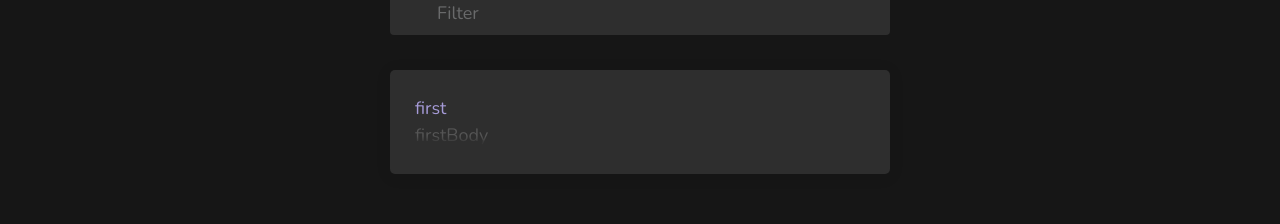
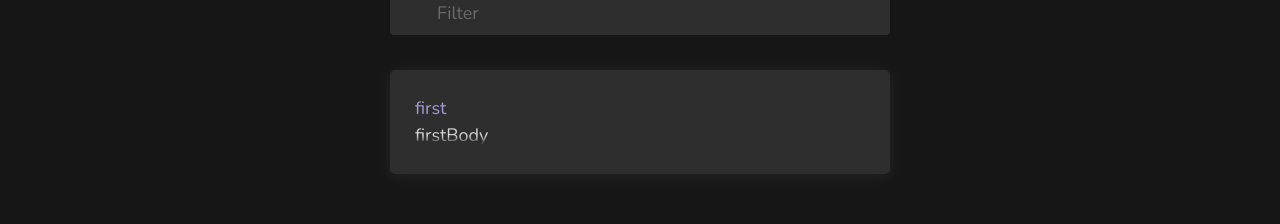
Before and after one commit to MoNouri97/react-notes, a React (Create React App) app: page / in a window 1280 px wide. Shown: the part 128-352 px from the top of the page. Built offline with nearby package versions, Linux system fonts and the light colour scheme.

Commit message:
changed some style

```diff
--- a/src/App.scss
+++ b/src/App.scss
@@ -39,7 +39,7 @@ body {
 	// default font size;
 	font-size: 18px !important;
 	overflow: hidden !important;
-	color: rgb(235, 235, 235) !important;
+	color: rgb(214, 214, 214) !important;
 }
 @import '../node_modules/bulma/bulma.sass';
 
@@ -105,12 +105,12 @@ $bg: $dark-fg;
 	position: relative;
 	background: $bg;
 	border-radius: 5px;
-	box-shadow: 0 2px 15px 2px rgba($color: black, $alpha: 0.06);
+	box-shadow: 0 2px 15px 2px rgba($color: rgb(255, 255, 255), $alpha: 0.06);
 	transition: box-shadow 0.2s ease-out;
 
 	&:hover {
 		cursor: pointer;
-		box-shadow: 0 0 0 4px rgba($color: black, $alpha: 0.06);
+		box-shadow: 0 0 0 4px rgba($color: rgb(255, 255, 255), $alpha: 0.06);
 
 		.x-btn {
 			opacity: 1;
@@ -127,7 +127,6 @@ $bg: $dark-fg;
 			position: relative;
 			max-height: 80px;
 			overflow: hidden;
-			color: #555;
 
 			.fade-out-truncation {
 				position: absolute;
```
